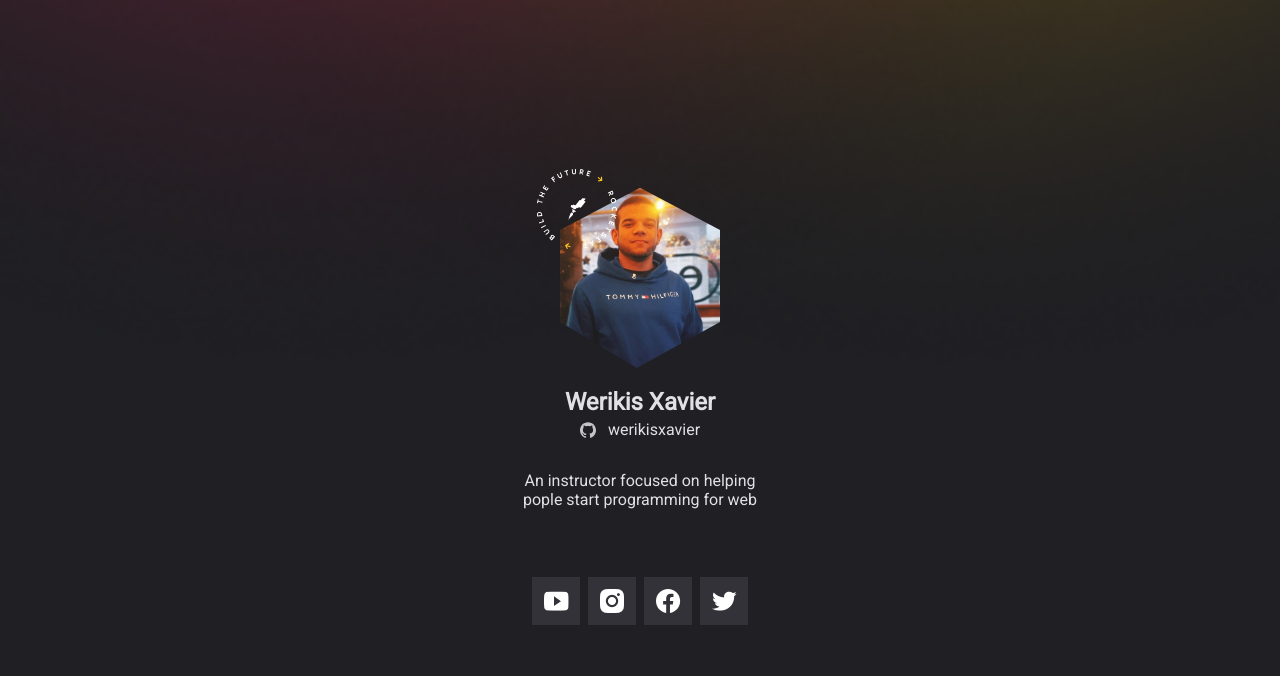
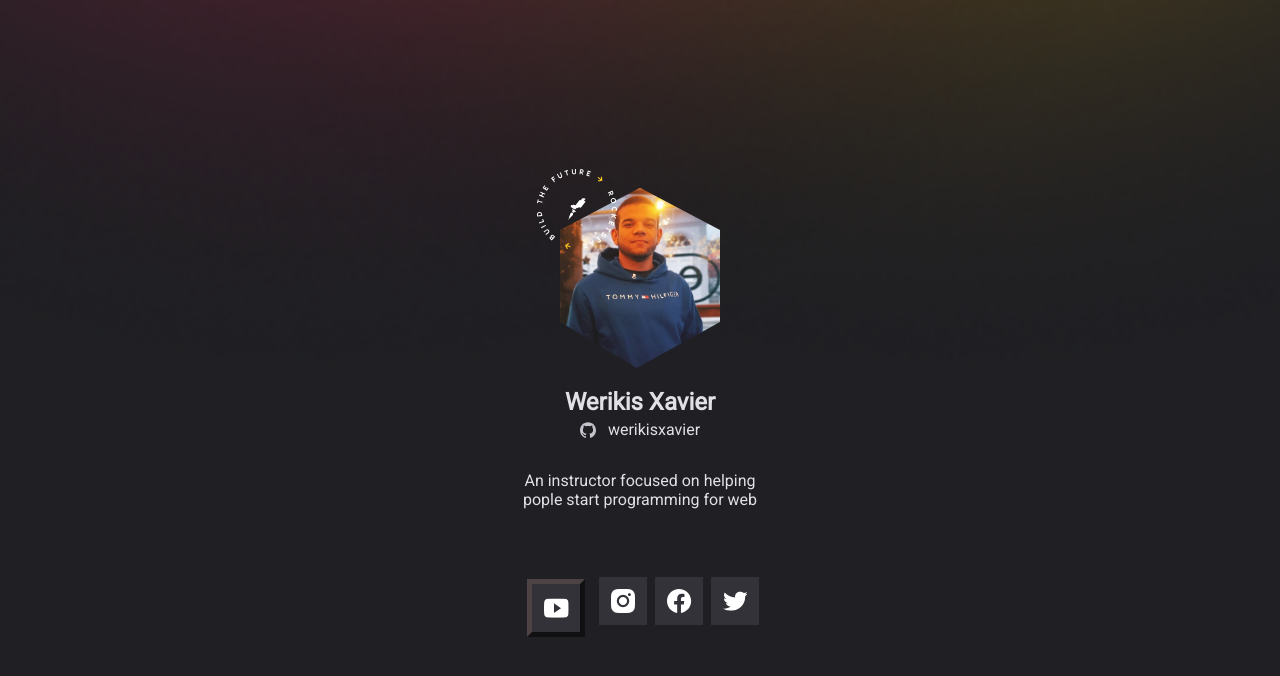
Before and after one commit to werikisxavier/projeto-nlw-minhapagina, a plain HTML site: page index.html in a window 1280 px wide. In both pictures the pointer is over the link 556 px from the left and 601 px from the top of the page. Drawn offline with Linux system fonts and the light colour scheme; no server answers.

Commit message:
css transitions

```diff
--- a/css/style.css
+++ b/css/style.css
@@ -76,6 +76,7 @@ a {
   align-items: center;
 }
 
+
 p{
     margin-top: 2rem;
 
@@ -92,3 +93,14 @@ ul{
 
     justify-content: center;
 }
+
+li a:hover{
+  border-color: rgba(41, 34, 34, 0.486);
+  border-width: 5px;
+  border-style: outset;
+  margin: 6px;
+  transition-duration: 0.4s;
+
+
+
+}
```
